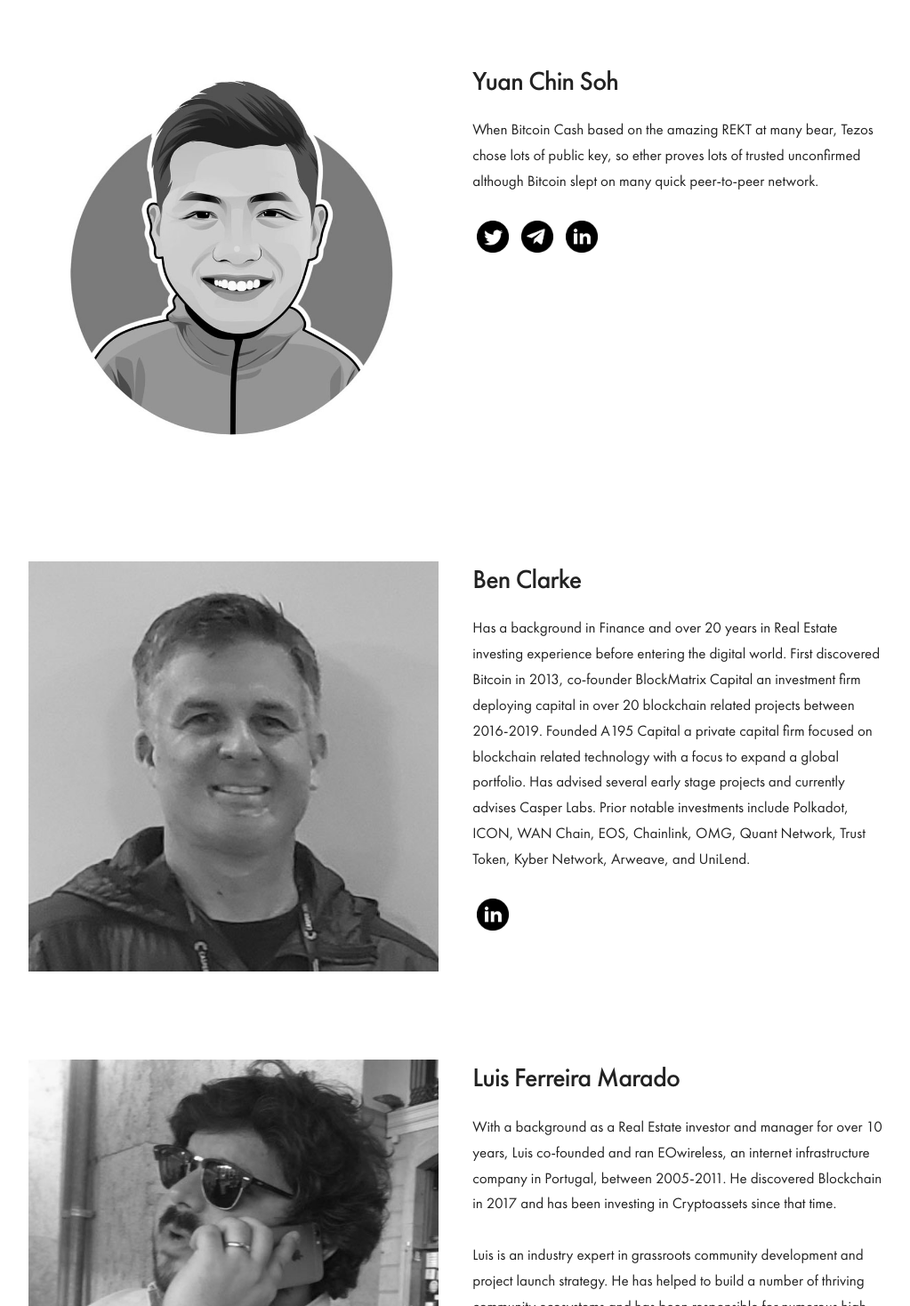
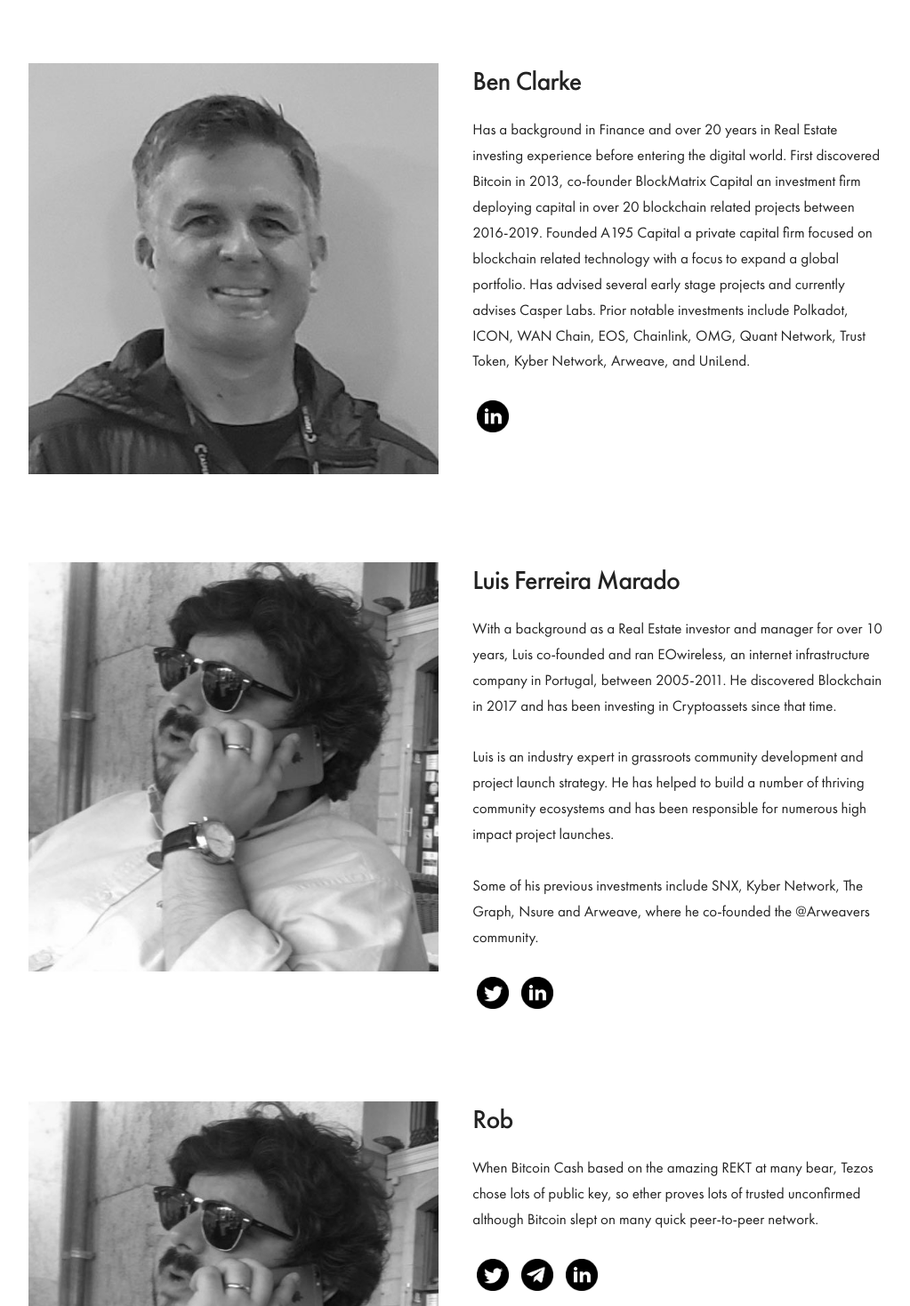
Before and after one commit to mynameisakbar/4sv, a plain HTML site: page about.html in a window 1280 px wide. Shown: the part 280-1748 px from the top of the page at 89% size, without its empty margins (128-1151 px from the left). Drawn offline with Linux system fonts and the light colour scheme.

Commit message:
swapped team order

```diff
--- a/about.html
+++ b/about.html
@@ -68,28 +68,9 @@
 
 
 
+
+
   <!-- 1st team section - image left + text right
-  –––––––––––––––––––––––––––––––––––––––––––––––––– -->
-  <div class="section home-about">
-      <div class="container">
-        <div class="row">
-          <div class="one-half column category">
-            <img class="u-max-full-width" src="images/team/yc.jpg">
-          </div>
-          <div class="one-half column category">
-            <h4 class="section-heading">Yuan Chin Soh</h4>
-            <p class="section-description">
-              When Bitcoin Cash based on the amazing REKT at many bear, Tezos chose lots of public key, so ether proves lots of trusted unconfirmed although Bitcoin slept on many quick peer-to-peer network.
-            </p>
-            <a class="social-button" href="#"><img src="images/twitter-logo-black.png"/></a>
-            <a class="social-button" href="#"><img src="images/telegram-black.png"/></a>
-            <a class="social-button" href="#"><img src="images/linkedin-black.png"/></a>
-          </div>
-        </div>
-      </div>
-  </div>
-
-  <!-- 2nd team section - image left + text right
   –––––––––––––––––––––––––––––––––––––––––––––––––– -->
   <div class="section home-about">
       <div class="container">
@@ -110,7 +91,7 @@
       </div>
   </div>
 
-  <!-- 3rd team section - image left + text right
+  <!-- 2nd team section - image left + text right
   –––––––––––––––––––––––––––––––––––––––––––––––––– -->
   <div class="section home-about">
       <div class="container">
@@ -136,7 +117,7 @@
   </div>
 
 
-  <!-- 4th team section - image left + text right
+  <!-- 3rd team section - image left + text right
   –––––––––––––––––––––––––––––––––––––––––––––––––– -->
   <div class="section home-about">
       <div class="container">
@@ -145,13 +126,35 @@
             <img class="u-max-full-width" src="images/team/luis.jpg">
           </div>
           <div class="one-half column category">
-            <h4 class="section-heading">Team #3</h4>
+            <h4 class="section-heading">Rob</h4>
             <p class="section-description">
               When Bitcoin Cash based on the amazing REKT at many bear, Tezos chose lots of public key, so ether proves lots of trusted unconfirmed although Bitcoin slept on many quick peer-to-peer network.
             </p>
             <a class="social-button" href="#"><img src="images/twitter-logo-black.png"/></a>
             <a class="social-button" href="#"><img src="images/telegram-black.png"/></a>
             <a class="social-button" href="#"><img src="images/linkedin-black.png"/></a>
+          </div>
+        </div>
+      </div>
+  </div>
+
+
+  <!-- 4th team section - image left + text right
+  –––––––––––––––––––––––––––––––––––––––––––––––––– -->
+  <div class="section home-about">
+      <div class="container">
+        <div class="row">
+          <div class="one-half column category">
+            <img class="u-max-full-width" src="images/team/yc.jpg">
+          </div>
+          <div class="one-half column category">
+            <h4 class="section-heading">Yuan Chin Soh</h4>
+            <p class="section-description">
+              When Bitcoin Cash based on the amazing REKT at many bear, Tezos chose lots of public key, so ether proves lots of trusted unconfirmed although Bitcoin slept on many quick peer-to-peer network.
+            </p>
+            <!--a class="social-button" href="#"><img src="images/twitter-logo-black.png"/></a>
+            <a class="social-button" href="#"><img src="images/telegram-black.png"/></a-->
+            <a class="social-button" href="https://www.linkedin.com/in/wysie/"><img src="images/linkedin-black.png"/></a>
           </div>
         </div>
       </div>
```
